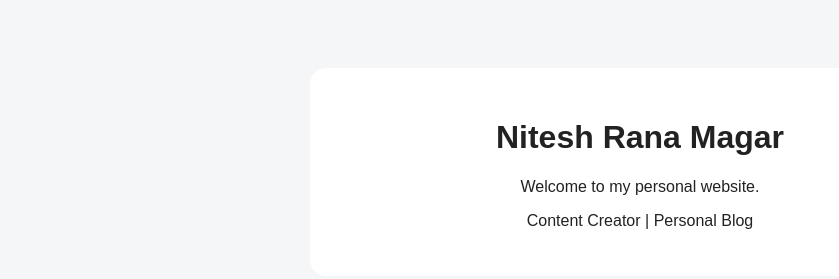
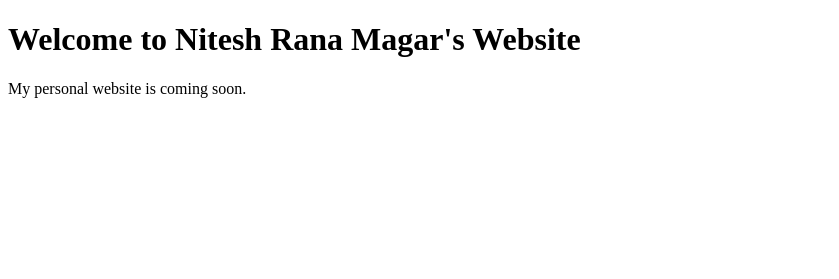
Before and after one commit to Niteshmagar/Nitesh-Magar, a plain HTML site: page index.html in a window 1280 px wide. Shown: the whole page, without its empty margins (0-839 px from the left). Drawn offline with Linux system fonts and the light colour scheme.

Commit message:
Simplify index.html content and remove styles
Removed old styles and content for a simplified message.

```diff
--- a/index.html
+++ b/index.html
@@ -1,32 +1,13 @@
 
 <!DOCTYPE html>
-<html lang="en">
+<html>
 <head>
   <meta charset="UTF-8">
-  <meta name="viewport" content="width=device-width, initial-scale=1.0">
+  <meta name="viewport" content="width=device-width, initial-scale=1">
   <title>Nitesh Rana Magar</title>
-  <style>
-    body {
-      font-family: Arial, sans-serif;
-      text-align: center;
-      padding: 60px 20px;
-      background: #f4f6f8;
-      color: #222;
-    }
-    .card {
-      max-width: 600px;
-      margin: auto;
-      padding: 30px;
-      background: white;
-      border-radius: 16px;
-    }
-  </style>
 </head>
 <body>
-  <div class="card">
-    <h1>Nitesh Rana Magar</h1>
-    <p>Welcome to my personal website.</p>
-    <p>Content Creator | Personal Blog</p>
-  </div>
+  <h1>Welcome to Nitesh Rana Magar's Website</h1>
+  <p>My personal website is coming soon.</p>
 </body>
 </html>
```
